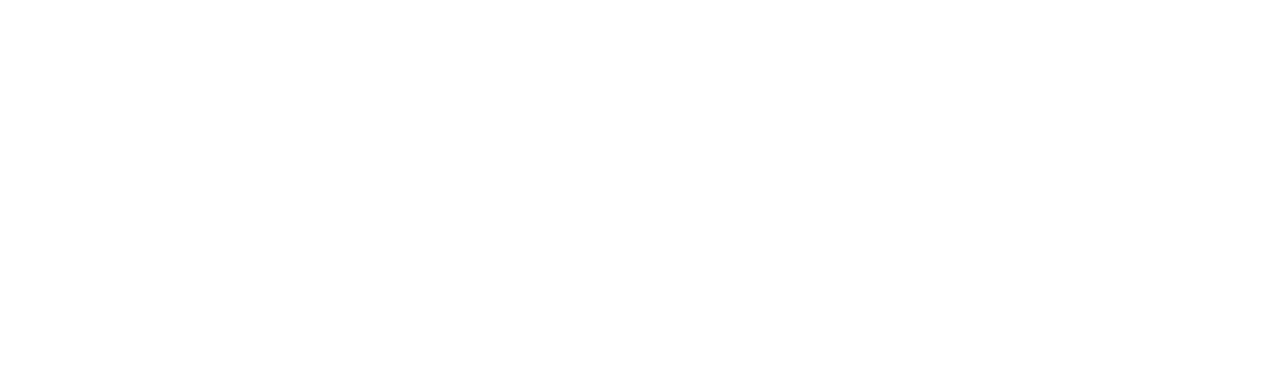
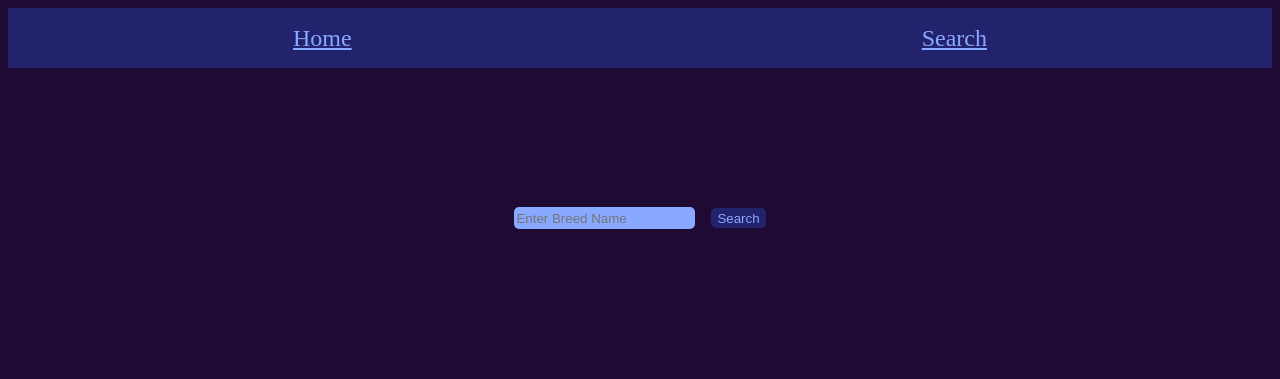
Before and after one commit to AkashApp/DogSite, a website: page search.html in a window 1280 px wide. Drawn offline with Linux system fonts and the light colour scheme.

Commit message:
Search.html

```diff
--- a/index.css
+++ b/index.css
@@ -0,0 +1,19 @@
+body{
+    background-color: rgb(31, 10, 51);
+}
+.Main{
+    width: 100%;
+}
+.Nav{
+    width: 100%;
+    height: 60px;
+    background-color: rgb(35, 35, 109);
+    color: white;
+    display: flex;
+    justify-content: space-around;
+    align-items: center;
+    font-size: 1.5rem;
+}
+.Nav a{
+    color: rgb(137, 168, 255);
+}
--- a/index.html
+++ b/index.html
@@ -4,12 +4,39 @@
     <meta charset="UTF-8">
     <meta http-equiv="X-UA-Compatible" content="IE=edge">
     <meta name="viewport" content="width=device-width, initial-scale=1.0">
+    <link rel="stylesheet" href="/index.css">
     <title>DogSite</title>
 </head>
 <body>
     <div class="Main">
-        <div class="Nav"></div>
-        <div class="Container"></div>
+        <div class="Nav">
+            <a href="/index.html">Home</a>
+            <a href="/search.html">Search</a>
+        </div>
+        <div id="Container"></div>
     </div>
 </body>
 </html>
+<script>
+    let breeds;
+    async function FetchData (){
+    const res= await fetch("https://dog.ceo/api/breeds/list/all")
+    const data= await res.json();
+    breeds=data.message;
+    // console.log(breeds);
+
+    let container= document.getElementById("Container");
+    breeds.map(item=>{
+        let card= document.createElement("div");
+        card.innerText= item;
+
+        container.appendChild(card);
+    });
+
+    return;
+    }
+    FetchData();
+
+
+
+</script>
--- a/puppy.css
+++ b/puppy.css
@@ -0,0 +1,19 @@
+body{
+    background-color: rgb(31, 10, 51);
+}
+.Main{
+    width: 100%;
+}
+.Nav{
+    width: 100%;
+    height: 60px;
+    background-color: rgb(35, 35, 109);
+    color: white;
+    display: flex;
+    justify-content: space-around;
+    align-items: center;
+    font-size: 1.5rem;
+}
+.Nav a{
+    color: rgb(137, 168, 255);
+}
--- a/search.css
+++ b/search.css
@@ -0,0 +1,42 @@
+body{
+    background-color: rgb(31, 10, 51);
+}
+.Main{
+    width: 100%;
+}
+.Nav{
+    width: 100%;
+    height: 60px;
+    background-color: rgb(35, 35, 109);
+    color: white;
+    display: flex;
+    justify-content: space-around;
+    align-items: center;
+    font-size: 1.5rem;
+}
+.Nav a{
+    color: rgb(137, 168, 255);
+}
+.Container{
+    width: 100%;
+    height: 300px;
+    display: flex;
+    flex-direction: row;
+    justify-content: center;
+    align-items: center;
+    gap: 1rem;
+}
+.Container button{
+    background-color: rgb(35, 35, 109);
+    border: none;
+    height: 20px;
+    color: rgb(137, 168, 255);
+    border-radius: 5px;
+}
+.Container input{
+    border: none;
+    height: 20px;
+    border-radius: 5px;
+    background-color: rgb(137, 168, 255);
+    color: rgb(35, 35, 109);
+}
--- a/search.html
+++ b/search.html
@@ -0,0 +1,42 @@
+<!DOCTYPE html>
+<html lang="en">
+<head>
+    <meta charset="UTF-8">
+    <meta http-equiv="X-UA-Compatible" content="IE=edge">
+    <meta name="viewport" content="width=device-width, initial-scale=1.0">
+    <link rel="stylesheet" href="/search.css">
+    <title>Dog Site</title>
+</head>
+<body>
+    <div class="Main">
+        <div class="Nav">
+            <a href="/index.html">Home</a>
+            <a href="/search.html">Search</a>
+        </div>
+        <div class="Content">
+            <div class="Container">
+                <input id="searchbox" type="text" placeholder="Enter Breed Name" />
+                <button id="searchbutton">Search</button>
+            </div>
+            <div class="Images"></div>
+        </div>
+    </div>
+</body>
+</html>
+<script>
+    let breedname= document.getElementById("searchbox");
+    let SearchButton = document.getElementById("searchbutton");
+    SearchButton.onclick = async function(){
+        let res= await fetch(`https://dog.ceo/api/breed/${breedname.value}/images`);
+        let data= await res.json();
+        let image= document.getElementById("Images");
+        data.message.map((item)=>{
+            let dev= document.createElement("div");
+            let img= document.createElement("img");
+            img.src= item;
+            dev.append(img)
+            image.append(dev);
+        });
+    }
+
+</script>
```
Also changed, not shown: puppy.html (+19 -0 lines).
